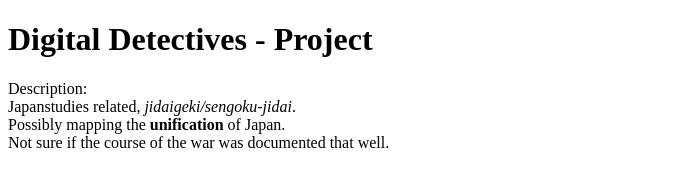
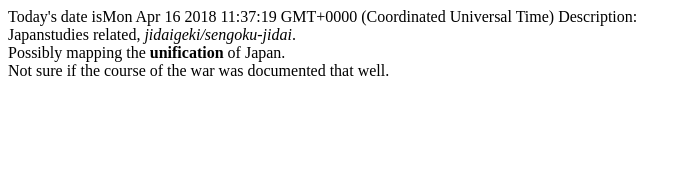
Before and after one commit to Arashi-NL/arashi-nl.github.io, a plain HTML site: page index.html in a window 1280 px wide. Shown: the whole page, without its empty margins (0-691 px from the left). Drawn offline with Linux system fonts and the light colour scheme.

Commit message:
Add files via upload

```diff
--- a/index.html
+++ b/index.html
@@ -4,7 +4,7 @@
   </head>
   <body>
     <h1>Digital Detectives - Project</h1>
-    <script src="js/date.js"></script>
+    <script src="date.js"></script>
     Description:</br>
     Japanstudies related, <i>jidaigeki/sengoku-jidai</i>.</br>
     Possibly mapping the <b>unification</b> of Japan.</br>
```
